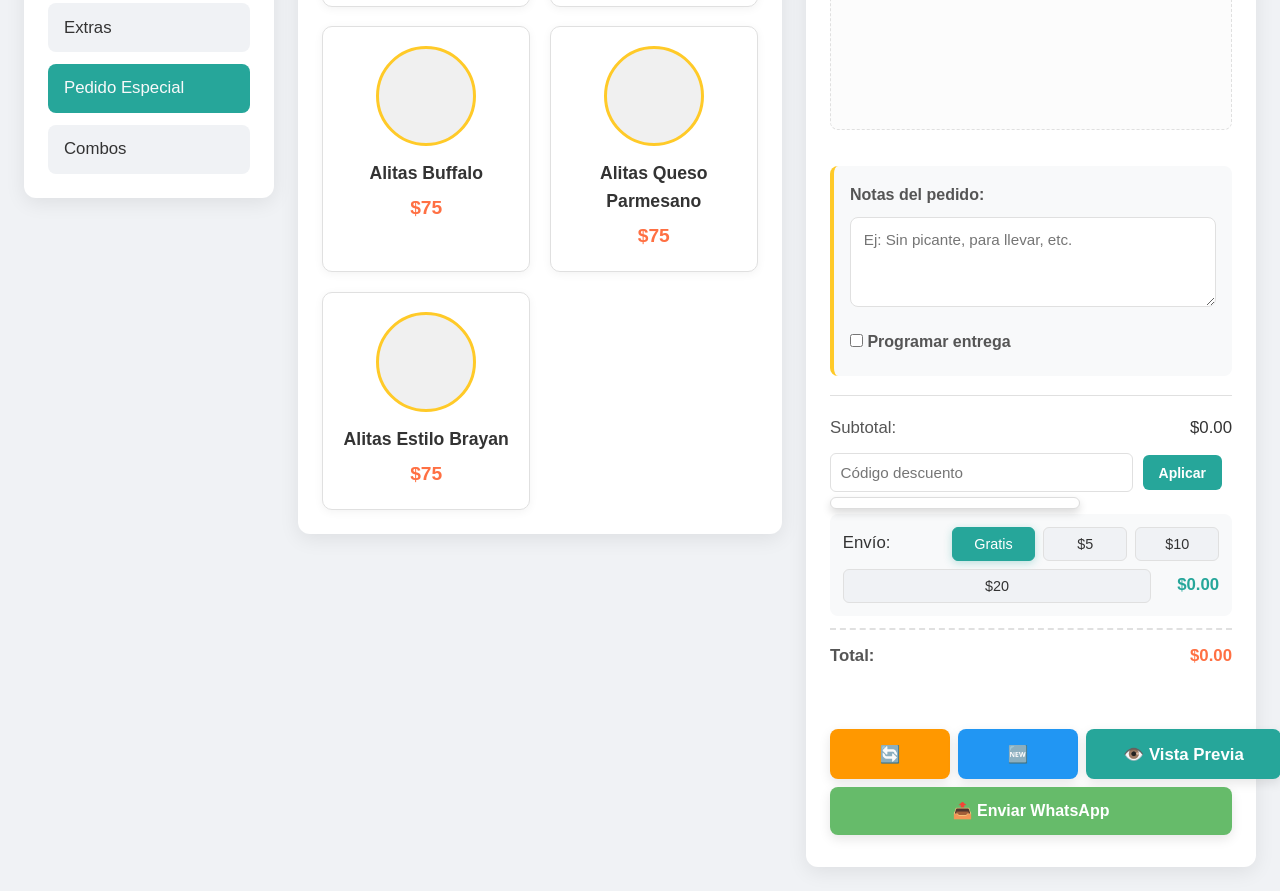
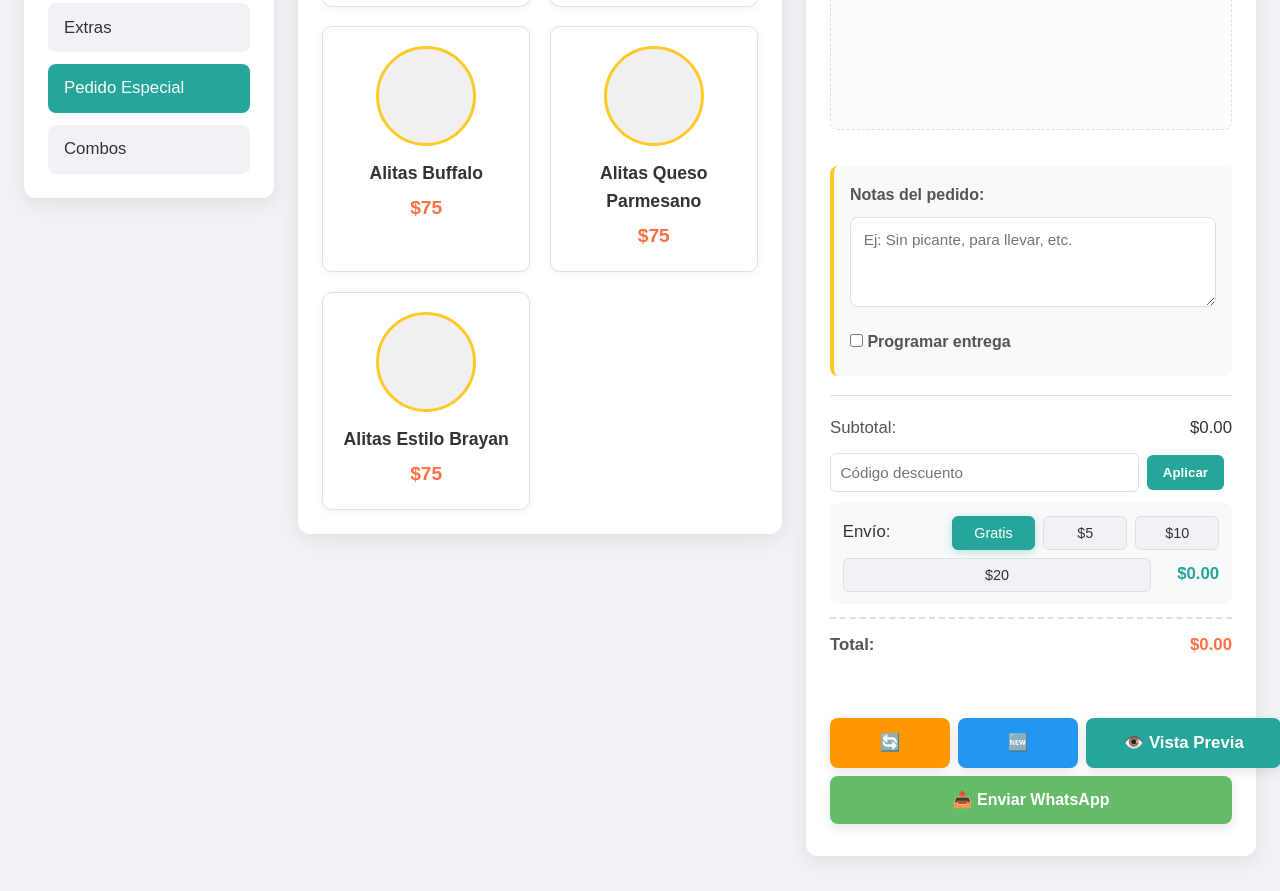
Before and after one commit to fdxruli/EntreAlasOrderManager, a plain HTML site: page index.html in a window 1280 px wide. Shown: the part 510-1401 px from the top of the page. Drawn offline with Linux system fonts and the light colour scheme.

Commit message:
Update index.html
quitamos el que se nos muestre los descuentos cuando queremos introducir descuentos

```diff
--- a/index.html
+++ b/index.html
@@ -86,12 +86,9 @@
                         <span id="subtotal">$0.00</span>
                     </div>
                     <div class="descuento">
-                        <div class="descuento-container">
-                            <input type="text" id="codigo-descuento" placeholder="Código descuento">
-                            <button id="aplicar-descuento">Aplicar</button>
-                            <span id="descuento-aplicado"></span>
-                            <div id="codigos-disponibles" class="codigos-disponibles"></div>
-                        </div>
+                        <input type="text" id="codigo-descuento" placeholder="Código descuento">
+                        <button id="aplicar-descuento">Aplicar</button>
+                        <span id="descuento-aplicado"></span>
                     </div>
 
                     <!-- Botones de costo de envío -->
@@ -660,4 +657,5 @@
     <script src="js/app.js"></script>
 </body>
 
+
 </html>
```
